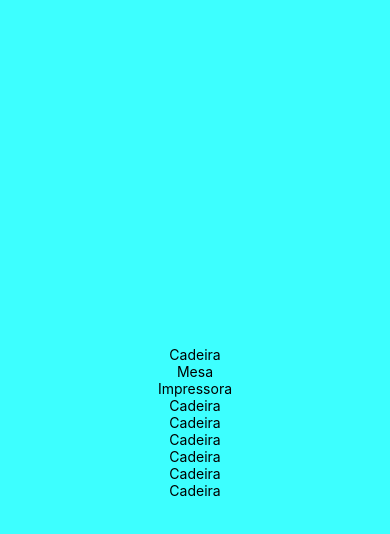
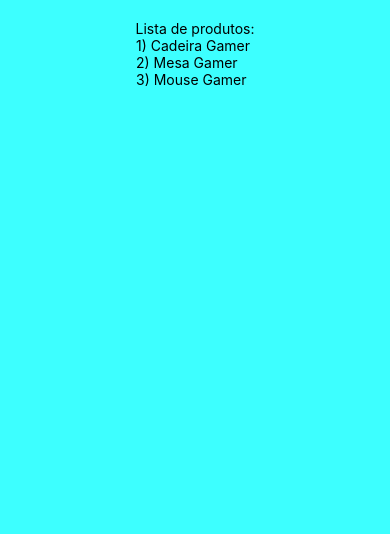
Before and after one commit to vitor-adonai/react-native-cod3r-hacktoberfest, a React Native app in the folder exercicios/: screen / in a window 390 px wide. Shown: the top 534 px of the page. Built offline with nearby package versions, Linux system fonts and the light colour scheme.

Commit message:
Listando itens com FlatList

```diff
--- a/exercicios/src/App.js
+++ b/exercicios/src/App.js
@@ -19,7 +19,8 @@ import { View, Text, StyleSheet } from 'react-native'
 // import Pai from './components/relacao/Pai'
 // import Filho from './components/relacao/Filho'
 // import UserLogado from './components/UserLogado'
-import ListaProdutos from './components/produtos/ListaProdutos'
+// import ListaProdutos from './components/produtos/ListaProdutos'
+import ListaProdutos2 from './components/ListaProdutos2'
 
 
 export default function App () {
@@ -51,13 +52,13 @@ export default function App () {
             </Pai>
             */}
             {/* <UserLogado usuario={{ nome: 'Vitor', email: 'vitoradonai@gmail.com' }}></UserLogado> */}
+            {/* <ListaProdutos></ListaProdutos> */}
             {/*  */}
             {/*  */}
             {/*  */}
             {/*  */}
             {/*  */}
-            {/*  */}
-            <ListaProdutos></ListaProdutos>
+            <ListaProdutos2></ListaProdutos2>
 
 
         </View>
--- /dev/null
+++ b/exercicios/src/components/ListaProdutos2.js
@@ -0,0 +1,26 @@
+import React from 'react'
+import { View, Text, FlatList } from 'react-native'
+import Estilo from './estilo'
+export default props => {
+
+    const Produtos = [
+        {id: 1, name: 'Cadeira Gamer'},
+        {id: 2, name: 'Mesa Gamer'},
+        {id: 3, name: 'Mouse Gamer'},
+
+    ]
+
+    return (
+        <>
+            <Text>Lista de produtos:</Text>
+            <FlatList
+                data={Produtos}
+                keyExtractor={i => `${i.id}`}
+                renderItem={({item: p}) => {
+                    return <Text>{p.id}) {p.name} </Text>
+                }}
+                >
+            </FlatList>
+        </>
+    )
+}
```
